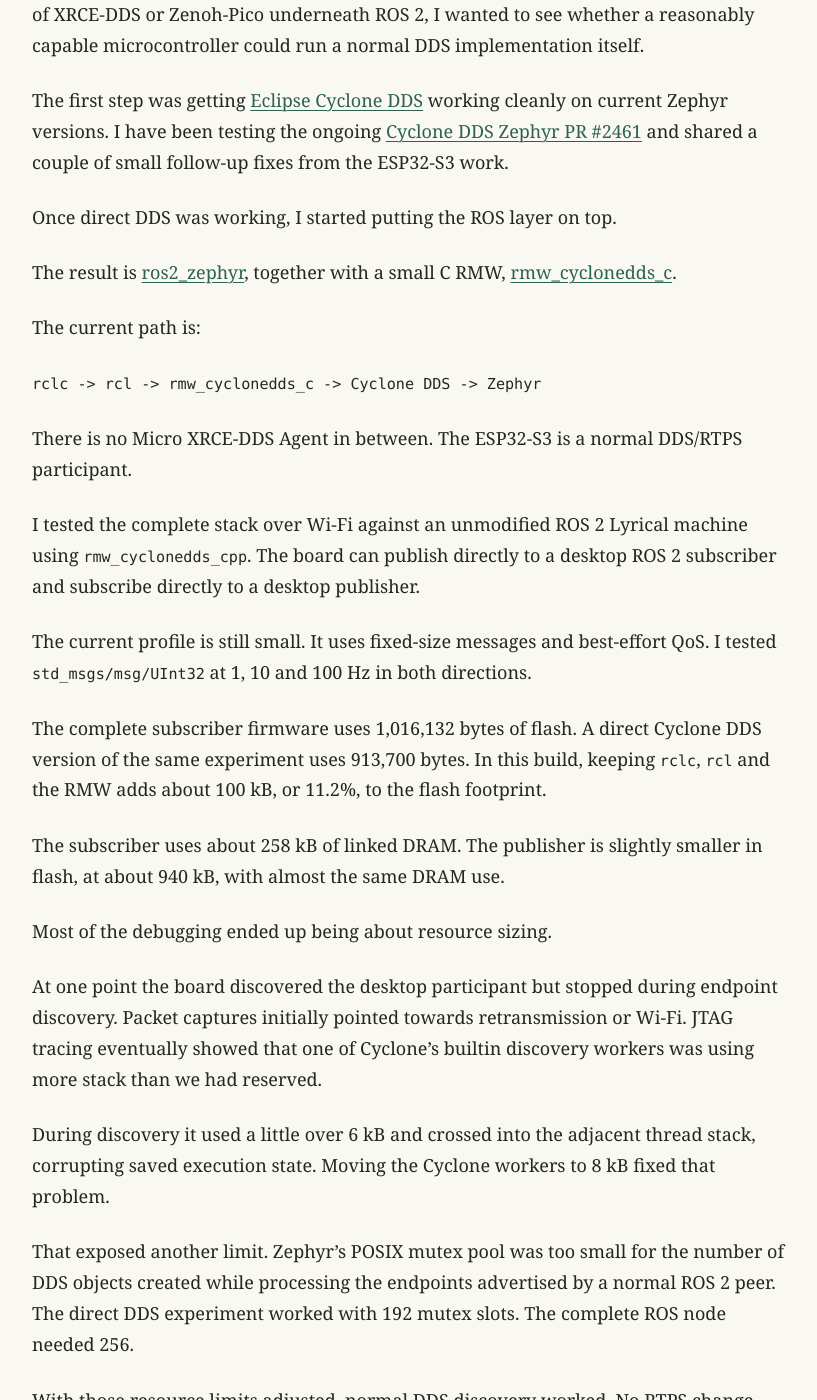
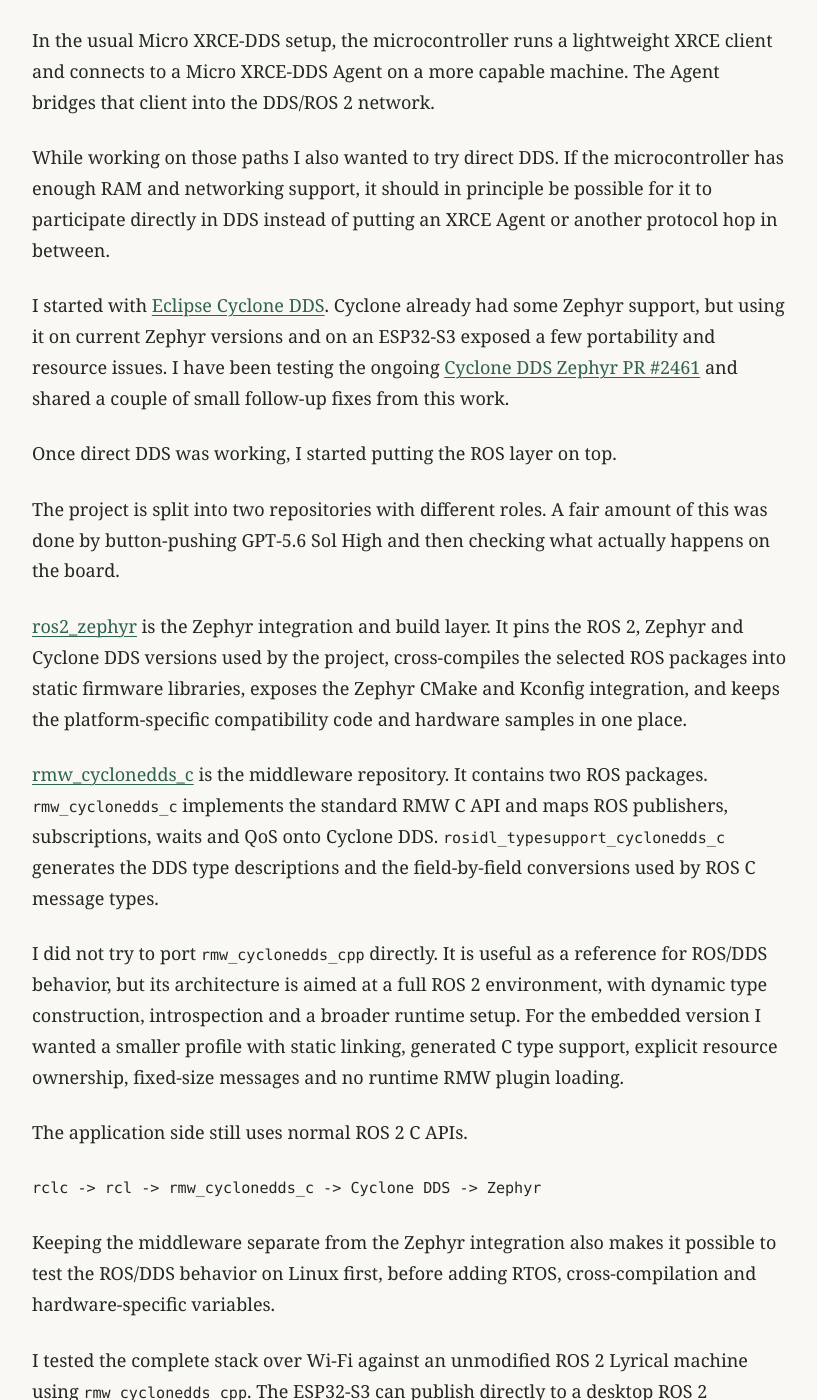
Before and after one commit to fj-blanco/fj-blanco.github.io, a Jekyll site: the page built from notes/ros2-zephyr.md, in a window 1280 px wide and 1400 px high, scrolled down 822 px. Shown: the whole window, without its empty margins (230-1047 px from the left). Built offline with Jekyll 4.4.1, drawn with Linux system fonts in a browser that asks for light colours; some of the changed text lies outside the part shown.

Commit message:
Expand native ROS 2 on Zephyr note

````diff
--- a/notes/ros2-zephyr.md
+++ b/notes/ros2-zephyr.md
@@ -1,43 +1,62 @@
 ---
+
 title: Native ROS 2 on Zephyr
 description: Running the normal ROS 2 C stack directly on an ESP32-S3 using Zephyr and Cyclone DDS.
 date: 2026-09-16
 permalink: /notes/ros2-zephyr/
----
+------------------------------
 
 <header class="article-header">
+
   <h1>Native ROS 2 on Zephyr</h1>
+
   <p class="byline">
-    <strong>Javier Blanco-Romero</strong><br>
-    Researcher at Universidad Carlos III de Madrid<br>
-    <time datetime="2026-09-16">16 September 2026</time>
+
+```
+<strong>Javier Blanco-Romero</strong><br>
+
+Researcher at Universidad Carlos III de Madrid<br>
+
+<time datetime="2026-09-16">16 September 2026</time>
+```
+
   </p>
-  <a class="repo-link" href="https://github.com/servoagents/ros2_zephyr">Code on GitHub <span aria-hidden="true">→</span></a>
+
+<a class="repo-link" href="https://github.com/servoagents/ros2_zephyr">Code on GitHub <span aria-hidden="true">→</span></a>
+
 </header>
 
 I have been spending some time exploring different ways of running ROS 2 on embedded devices.
 
 Most of it started around [micro-ROS](https://github.com/micro-ROS) and Zephyr. I have also been experimenting with the Zephyr integration of [rmw_zenoh_pico](https://github.com/esol-community/rmw_zenoh_pico), including an ESP32 example using `rclc` over Zenoh-Pico. That work is being discussed in [rmw_zenoh_pico issue #8](https://github.com/esol-community/rmw_zenoh_pico/issues/8).
 
-A fair amount of this has been done by button-pushing GPT-5.6 Sol High and then checking what actually happens on the board.
+In the usual Micro XRCE-DDS setup, the microcontroller runs a lightweight XRCE client and connects to a Micro XRCE-DDS Agent on a more capable machine. The Agent bridges that client into the DDS/ROS 2 network.
 
-While working on the Zenoh-Pico path, I also wanted to try a more direct setup. Instead of XRCE-DDS or Zenoh-Pico underneath ROS 2, I wanted to see whether a reasonably capable microcontroller could run a normal DDS implementation itself.
+While working on those paths I also wanted to try direct DDS. If the microcontroller has enough RAM and networking support, it should in principle be possible for it to participate directly in DDS instead of putting an XRCE Agent or another protocol hop in between.
 
-The first step was getting [Eclipse Cyclone DDS](https://github.com/eclipse-cyclonedds/cyclonedds) working cleanly on current Zephyr versions. I have been testing the ongoing [Cyclone DDS Zephyr PR #2461](https://github.com/eclipse-cyclonedds/cyclonedds/pull/2461) and shared a couple of small follow-up fixes from the ESP32-S3 work.
+I started with [Eclipse Cyclone DDS](https://github.com/eclipse-cyclonedds/cyclonedds). Cyclone already had some Zephyr support, but using it on current Zephyr versions and on an ESP32-S3 exposed a few portability and resource issues. I have been testing the ongoing [Cyclone DDS Zephyr PR #2461](https://github.com/eclipse-cyclonedds/cyclonedds/pull/2461) and shared a couple of small follow-up fixes from this work.
 
 Once direct DDS was working, I started putting the ROS layer on top.
 
-The result is [ros2_zephyr](https://github.com/servoagents/ros2_zephyr), together with a small C RMW, [rmw_cyclonedds_c](https://github.com/servoagents/rmw_cyclonedds_c).
+The project is split into two repositories with different roles. A fair amount of this was done by button-pushing GPT-5.6 Sol High and then checking what actually happens on the board.
 
-The current path is:
+[ros2_zephyr](https://github.com/servoagents/ros2_zephyr) is the Zephyr integration and build layer. It pins the ROS 2, Zephyr and Cyclone DDS versions used by the project, cross-compiles the selected ROS packages into static firmware libraries, exposes the Zephyr CMake and Kconfig integration, and keeps the platform-specific compatibility code and hardware samples in one place.
+
+[rmw_cyclonedds_c](https://github.com/servoagents/rmw_cyclonedds_c) is the middleware repository. It contains two ROS packages. `rmw_cyclonedds_c` implements the standard RMW C API and maps ROS publishers, subscriptions, waits and QoS onto Cyclone DDS. `rosidl_typesupport_cyclonedds_c` generates the DDS type descriptions and the field-by-field conversions used by ROS C message types.
+
+I did not try to port `rmw_cyclonedds_cpp` directly. It is useful as a reference for ROS/DDS behavior, but its architecture is aimed at a full ROS 2 environment, with dynamic type construction, introspection and a broader runtime setup. For the embedded version I wanted a smaller profile with static linking, generated C type support, explicit resource ownership, fixed-size messages and no runtime RMW plugin loading.
+
+The application side still uses normal ROS 2 C APIs.
 
 ```text
 rclc -> rcl -> rmw_cyclonedds_c -> Cyclone DDS -> Zephyr
 ```
 
-There is no Micro XRCE-DDS Agent in between. The ESP32-S3 is a normal DDS/RTPS participant.
+Keeping the middleware separate from the Zephyr integration also makes it possible to test the ROS/DDS behavior on Linux first, before adding RTOS, cross-compilation and hardware-specific variables.
 
-I tested the complete stack over Wi-Fi against an unmodified ROS 2 Lyrical machine using `rmw_cyclonedds_cpp`. The board can publish directly to a desktop ROS 2 subscriber and subscribe directly to a desktop publisher.
+I tested the complete stack over Wi-Fi against an unmodified ROS 2 Lyrical machine using `rmw_cyclonedds_cpp`. The ESP32-S3 can publish directly to a desktop ROS 2 subscriber and subscribe directly to a desktop publisher.
+
+There is no Micro XRCE-DDS Agent in between. The board is a normal DDS/RTPS participant.
 
 The current profile is still small. It uses fixed-size messages and best-effort QoS. I tested `std_msgs/msg/UInt32` at 1, 10 and 100 Hz in both directions.
 
@@ -45,13 +64,9 @@
 
 The subscriber uses about 258 kB of linked DRAM. The publisher is slightly smaller in flash, at about 940 kB, with almost the same DRAM use.
 
-Most of the debugging ended up being about resource sizing.
+Most of the debugging ended up being about resource sizing. At one point the board discovered the desktop participant but stopped during endpoint discovery. Packet captures initially pointed towards retransmission or Wi-Fi. JTAG tracing later showed that one of Cyclone's builtin discovery workers was using more stack than we had reserved. During discovery it used a little over 6 kB and crossed into the adjacent thread stack, corrupting saved execution state. Moving the Cyclone workers to 8 kB fixed that problem.
 
-At one point the board discovered the desktop participant but stopped during endpoint discovery. Packet captures initially pointed towards retransmission or Wi-Fi. JTAG tracing eventually showed that one of Cyclone's builtin discovery workers was using more stack than we had reserved.
-
-During discovery it used a little over 6 kB and crossed into the adjacent thread stack, corrupting saved execution state. Moving the Cyclone workers to 8 kB fixed that problem.
-
-That exposed another limit. Zephyr's POSIX mutex pool was too small for the number of DDS objects created while processing the endpoints advertised by a normal ROS 2 peer. The direct DDS experiment worked with 192 mutex slots. The complete ROS node needed 256.
+That exposed another limit. The configured Zephyr POSIX mutex pool was also too small for the number of DDS objects created while processing the endpoints advertised by a normal ROS 2 peer. The direct DDS experiment worked with 192 mutex slots, while the complete ROS node needed 256. Increasing the pool removed that limit.
 
 With those resource limits adjusted, normal DDS discovery worked. No RTPS change and no Wi-Fi driver workaround were needed.
 
@@ -69,13 +84,13 @@
 * [rmw_zenoh_pico](https://github.com/esol-community/rmw_zenoh_pico), which I have been testing on Zephyr and ESP32.
 * Native DDS through `rmw_cyclonedds_c`.
 
-I do not expect one of them to be better everywhere. They make different trade-offs in memory, discovery, routing and deployment.
+They make different trade-offs in memory, discovery, routing and deployment. The useful part is that the application can stay on the same ROS 2 C API.
 
 The next step for `rmw_cyclonedds_c` is Reliable QoS, followed by Transient Local and enough graph support for normal ROS 2 tools to see the embedded node. Later I would like to run the same application through XRCE-DDS, Zenoh-Pico and Cyclone DDS on the same hardware and compare memory use, discovery traffic, latency, jitter, throughput and energy.
 
 For now, the result is fairly narrow. A normal ROS 2 C node can run on an ESP32-S3 under Zephyr and exchange messages directly with stock ROS 2 over Cyclone DDS, without an Agent.
 
-All the integration code is available at **[servoagents/ros2_zephyr](https://github.com/servoagents/ros2_zephyr)** and the RMW implementation at **[servoagents/rmw_cyclonedds_c](https://github.com/servoagents/rmw_cyclonedds_c)**.
+All the integration code is available at **[servoagents/ros2_zephyr](https://github.com/servoagents/ros2_zephyr)** and the middleware implementation at **[servoagents/rmw_cyclonedds_c](https://github.com/servoagents/rmw_cyclonedds_c)**.
 
 ## Technical appendix
 
````
